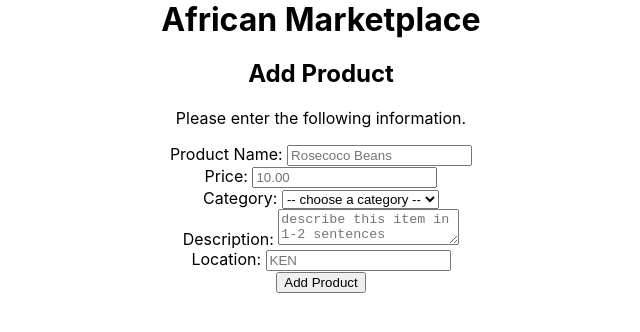
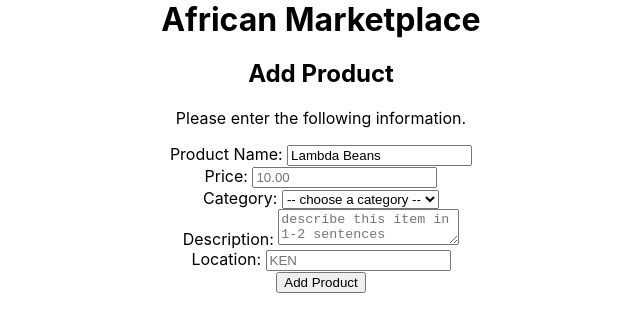
Before and after one commit to melissa-24/react, a React (Create React App) app in the folder african-marketplace-front/: page / in a window 1280 px wide. Shown: the top 332 px of the page, without its empty margins (319-959 px from the left). Built offline with nearby package versions, Linux system fonts and the light colour scheme.

Commit message:
re-do code for formik

```diff
--- a/african-marketplace-front/src/components/ItemEntry.js
+++ b/african-marketplace-front/src/components/ItemEntry.js
@@ -1,10 +1,11 @@
 import React, {useState, useEffect} from 'react';
 import * as yup from 'yup';
-import { Formik, Form, Field } from 'formik';
+import { useFormik, Formik } from 'formik';
+import axios from 'axios';
 
 //blank object for item data
 const blankState = {
-    name: '',
+    name: 'Lambda Beans',
     price: '',
     description: '',
     category: '',
@@ -13,30 +14,21 @@ const blankState = {
 
 export default function ItemEntry () {
 //form state
-    const [formState, setFormState] = useState({...blankState});
-//button disabled state
-    //const [btnDisabled, setBtnDisabled] = useState(false);
-    //const [productState, setProductState] = useState({});
+    const formik = useFormik({
+        initialValues: {...blankState},
+        onSubmit: values => {
+            console.log('values submitted:', values);
+            axios.post('https://reqres.in/api/users', values)
+            .then(res => {
+                console.log('🌟 Data was posted!', res.data)
+            })
+            .catch(err => {
+                console.log('⛔ An error occurred!', err)
+            });
+        }
+    });
 
-//change handler
-    const handleChanges = (event) => {
-        event.persist();
-        setFormState({...formState, [event.target.name] : event.target.value});
-
-    };
-
-    //logs CURRENT VALUE OF formState when changed
-    useEffect(() => {
-        console.log('formState val', formState);
-    }, [formState]);
-
-//submit
-    const submitForm = (event) => {
-        event.preventDefault();
-        //test to see what data will be sent 🔽
-        console.log('data captured!', formState);
-
-    };
+    console.log('formik val', formik.values)
 
 //yup form schema
 const formSchema = yup.object().shape({
@@ -52,53 +44,40 @@ const formSchema = yup.object().shape({
         <section>
             <h2>Add Product</h2>
             <p>Please enter the following information.</p>
-            <Formik
-            initialValues={{...blankState}}
-            validationSchema={ formSchema }
-            onSubmit = { submitForm }>
-                {({ errors, touched }) => (
-                    <Form>
+
+                    <form onSubmit = { formik.handleSubmit }>
                         <label htmlFor='name'>Product Name: </label>
-                        <Field id='name' name='name' type='text' placeholder='Rosecoco Beans' value = { formState.name } onChange= { handleChanges }/>
-                        {errors.name && touched.name ? (
-                            <p style={{color:'red',fontWeight: 'bold'}}>
-                                {errors.name}
-                            </p>
-                        ) : null }
+                        <input id='name' name='name' type='text' placeholder='Rosecoco Beans' onChange={ formik.handleChange } value={ formik.values.name }/>
+
                         <br />
+
                         <label htmlFor='price'>Price: </label>
-                        <Field id='price' name='price' type='number' step='0.05' placeholder='10.00' value = { formState.price } onChange= { handleChanges }/>
-                        {errors.price && touched.price ? (
-                            <p>{ errors.price }</p>
-                        ) : null }
+                        <input id='price' name='price' type='number' step='0.05' placeholder='10.00' onChange={ formik.handleChange } value={ formik.values.price }/>
+
                         <br />
+
                         <label htmlFor='category'>Category: </label>
-                        <Field as='select' id='category' name='category' value = { formState.category } onChange= { handleChanges }>
+                        <select id='category' name='category' onChange={ formik.handleChange } value={ formik.values.category }>
                             <option value=''>-- choose a category --</option>
                             <option value='animal product'>Animal Product</option>
                             <option value='bean'>Bean</option>
                             <option value='cereal'>Cereal</option>
-                        </Field>
-                        {errors.category && touched.category ? (
-                            <p>{ errors.category }</p>
-                        ) : null}
+                        </select>
+
                         <br />
+
                         <label htmlFor='description'>Description: </label>
-                        <Field id='description' name='description' as='textarea' placeholder='describe this item in 1-2 sentences' value = { formState.description } onChange= { handleChanges }/>
-                        {errors.description && touched.description ? (
-                            <p>{ errors.description }</p>
-                        ) : null}
+                        <textarea id='description' name='description' as='textarea' placeholder='describe this item in 1-2 sentences' onChange={ formik.handleChange } value={ formik.values.description }/>
+
                         <br />
+
                         <label htmlFor='location'>Location: </label>
-                        <Field  id='location' name='location' type='text' placeholder='KEN' value = { formState.location } onChange= { handleChanges }/>
-                        {errors.location && touched.location ? (
-                            <p>{ errors.location }</p>
-                        ) : null}
+                        <input id='location' name='location' type='text' placeholder='KEN' onChange={ formik.handleChange } value={ formik.values.location }/>
+
                         <br />
+
                         <button type='submit'>Add Product</button>
-                    </Form>
-                )}
-            </Formik>
+                    </form>
         </section>
     )
 }
```
